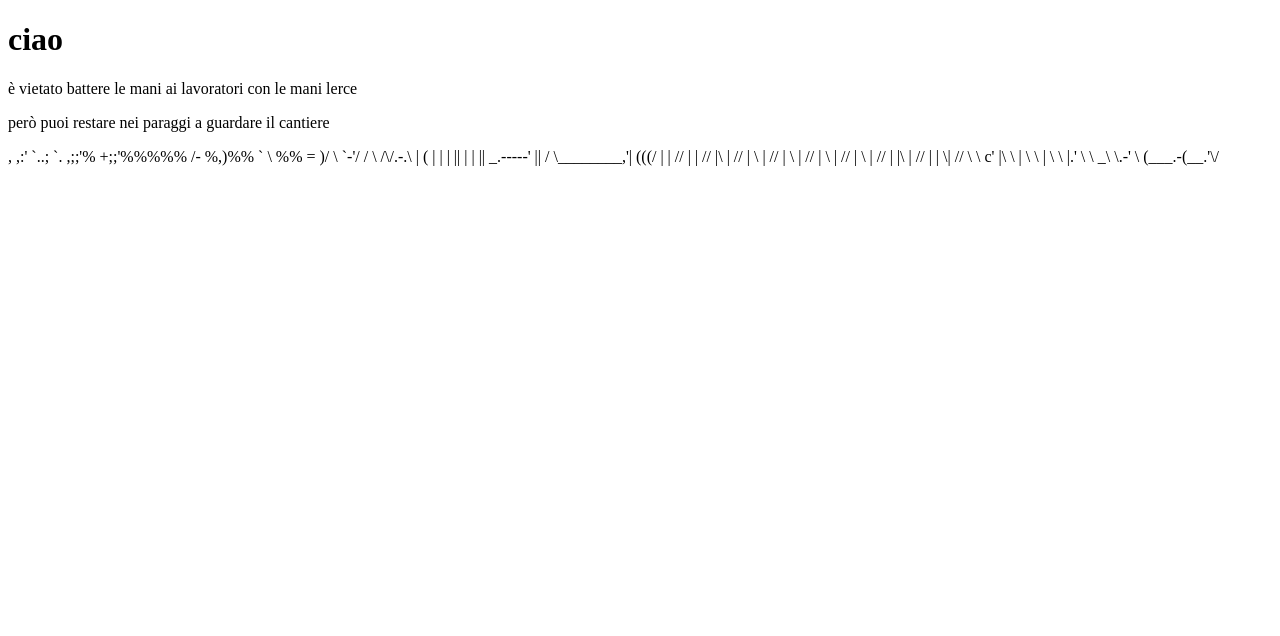
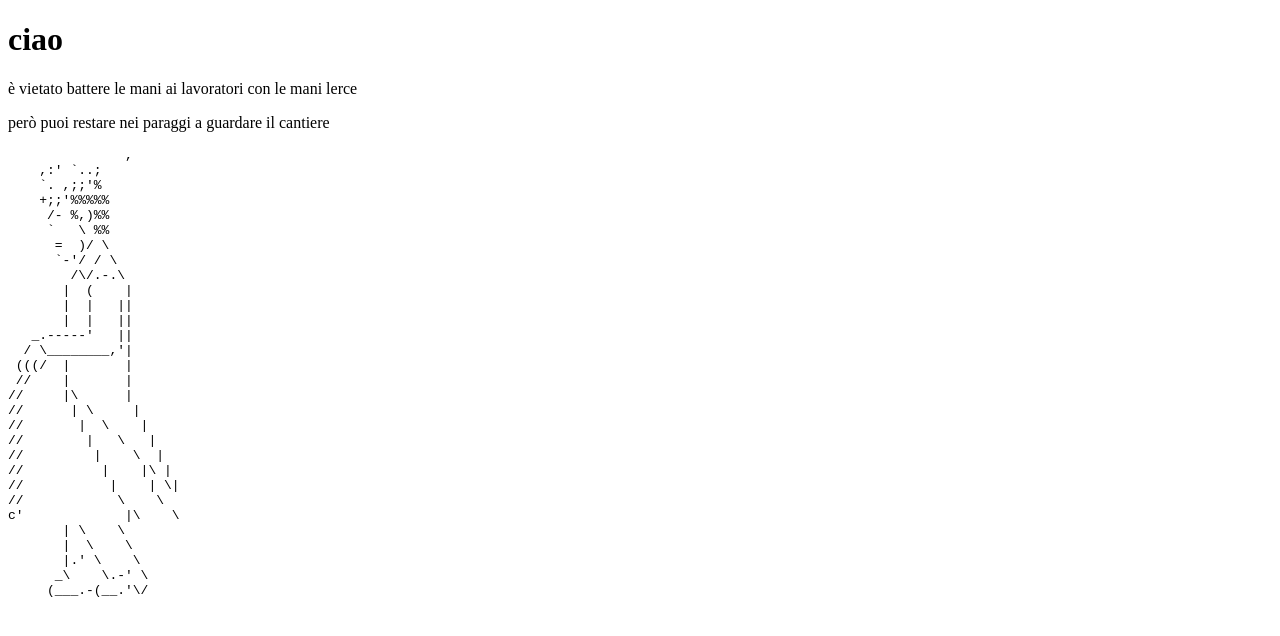
Before and after one commit to gzifalsi/gzifalsi.github.io, a plain HTML site: page index.html in a window 1280 px wide. Drawn offline with Linux system fonts and the light colour scheme.

Commit message:
use /pre instead of /p in index.html

```diff
--- a/index.html
+++ b/index.html
@@ -7,7 +7,7 @@
   <h1>ciao</h1>
   <p>è vietato battere le mani ai lavoratori con le mani lerce</p>
   <p>però puoi restare nei paraggi a guardare il cantiere</p>
-  <p>               ,
+  <pre>               ,
     ,:' `..;
     `. ,;;'%
     +;;'%%%%%
@@ -37,5 +37,5 @@ c'             |\    \
        |.' \    \
       _\    \.-' \
      (___.-(__.'\/
-    </p>
+    </pre>
 </body>
```
